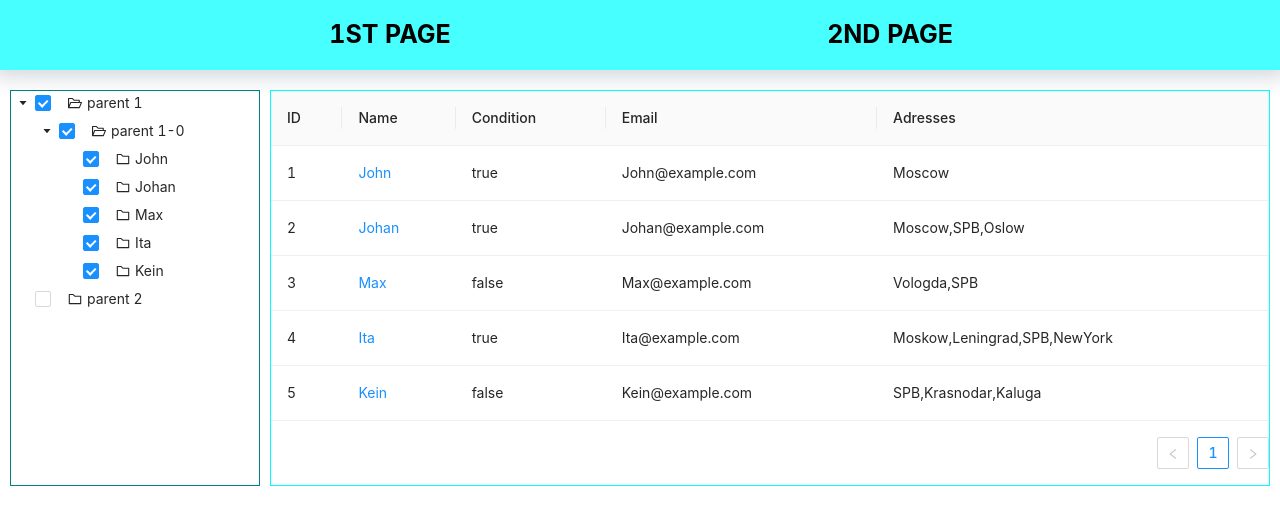
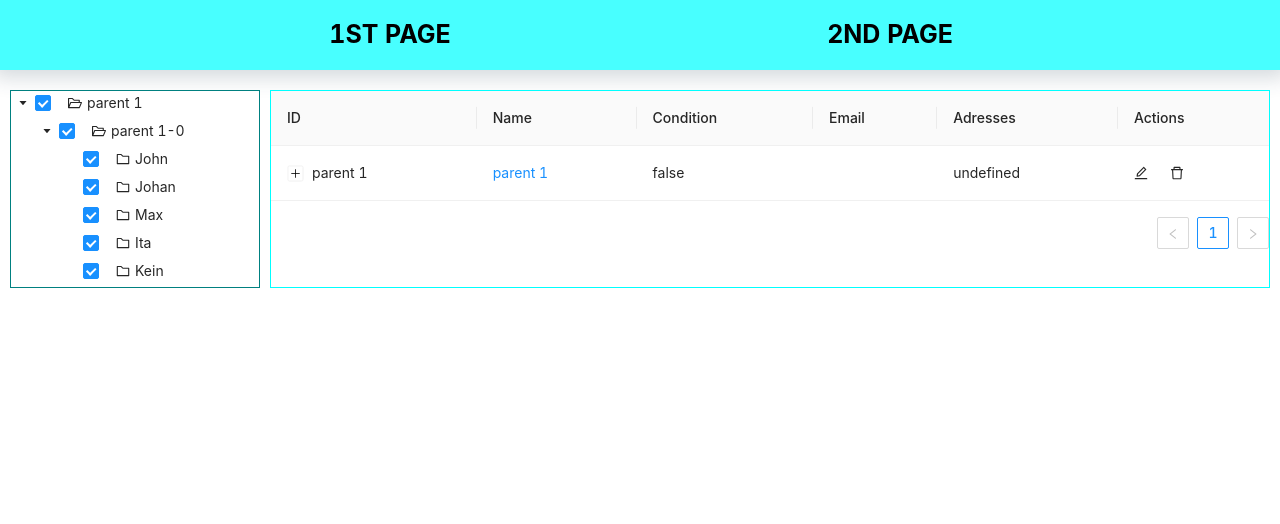
Before and after one commit to DillistoneFav/sedmax-Test, a React (Create React App) app: page /second-page in a window 1280 px wide. Both pictures are taken after a click on the element 43 px from the left and 103 px from the top of the page. Shown: the top 524 px of the page. Built offline with nearby package versions, Linux system fonts and the light colour scheme; the HTML template or start-up script is replaced by a standard one.

Commit message:
now its only 1 source of data, added Context API, lets see whats coming next

```diff
--- a/src/App.js
+++ b/src/App.js
@@ -7,9 +7,16 @@ import {
 import './App.css';
 import Navbar from "./components/Header/Navbar/Navbar";
 import { routes } from "./components/Router/router";
+import { AuthContext } from './components/Context/index';
+import { useState } from 'react';
 
 function App() {
+  const [newData, setNewData] = useState([]);
   return (
+    <AuthContext.Provider value={{
+      newData,
+      setNewData,
+    }}>
       <Router>
         <div className="App">
           <Navbar/>
@@ -21,6 +28,7 @@ function App() {
           </Routes>
         </div>
       </Router>
+    </AuthContext.Provider>
   );
 }
 
--- /dev/null
+++ b/src/components/Context/index.js
@@ -0,0 +1,3 @@
+import { createContext } from "react";
+
+export const AuthContext = createContext([123]);
--- a/src/components/Pages/FirstPage/FirstPage.jsx
+++ b/src/components/Pages/FirstPage/FirstPage.jsx
@@ -1,25 +1,29 @@
 import React from 'react';
-import { useState } from 'react';
+import { useState, useContext } from 'react';
 import { useNavigate } from 'react-router-dom';
 
 import { Table } from 'antd';
 import 'antd/dist/antd.css';
 
 import { getData } from '../../../store/functions';
+import { AuthContext } from '../../Context/index';
 
 import classes from './FirstPage.module.css';
 
 
 const FirstPage = () => {
+    const {newData, setNewData} = useContext(AuthContext)
+
     const data = getData();
+    console.log(data);
     const router = useNavigate();
     const [name, setName] = useState(undefined);
 
 
     //TODO rework with using ID
-    const goToName = (name) => {
-        setName(name);
-        router(`/first-page/${name}`);
+    const goToName = (selectedRowKey) => {
+        setName(selectedRowKey);
+        router(`/first-page/${selectedRowKey}`);
     }
 
     const columns = [
@@ -28,7 +32,7 @@ const FirstPage = () => {
             title: 'Name',
             dataIndex: 'title',
             key: 'Name' ,
-            render: (item) => <a onClick={() => goToName(item)}>{item}</a>
+            render: (name) => <a onClick={() => goToName(name)}>{name}</a>
         },
         {
             title: 'Condition',
@@ -48,8 +52,9 @@ const FirstPage = () => {
     return (
         <div className={classes.Wrapper}>
             <Table
+                rowKey={data.key}
                 columns={columns}
-                dataSource={data}
+                dataSource={data[0].children[0].children}
             />
         </div>
     );
--- a/src/components/Pages/SecondPage/SecondPage.jsx
+++ b/src/components/Pages/SecondPage/SecondPage.jsx
@@ -1,23 +1,28 @@
 /* eslint-disable jsx-a11y/anchor-is-valid */
-import React, { useCallback, useEffect, useState } from 'react';
+import React, { useState, useContext, useEffect } from 'react';
 import { useNavigate } from 'react-router-dom';
 import classes from './SecondPage.module.css';
 import { Tree, Table } from 'antd';
+import { EditOutlined, DeleteOutlined } from '@ant-design/icons';
 import 'antd/dist/antd.css';
-import { getTree, getData } from '../../../store/functions';
+import { getData } from '../../../store/functions';
+import { AuthContext } from '../../Context/index';
 
 const SecondPage = () => {
+    const {newData, setNewData} = useContext(AuthContext)
+
     const { DirectoryTree } = Tree;
 
     const router = useNavigate();
 
-    const [newData, setNewData] = useState([]);
     const [hasData, setHasData] = useState(false);
     const [name, setName] = useState('');
 
-    const treeData = getTree();
     const data = getData();
-    treeData[0].children[0].children = data;
+
+    useEffect(() => {
+
+    },[newData])
 
     const goToName = (name) => {
         setName(name);
@@ -45,12 +50,19 @@ const SecondPage = () => {
             key: 'Adresses',
             render: (item) => item + ' '
         },
+        {
+            title: 'Actions',
+            render: () => <div className={classes.Actions}><EditOutlined/><DeleteOutlined/></div>
+        }
     ];
 
     const onCheck = (checkedKeys, info) => {
-        info.checkedNodes.length ? setHasData(true) : setHasData(false);
-        if (info.checkedNodes.length > data.length) setNewData(data);
-        else setNewData(info.checkedNodes);
+        if (info.checkedNodes.length > data.length) {
+            setNewData(data)
+        } else {
+            setNewData(info.checkedNodes);
+        }
+        console.log(newData);
     }
 
 
@@ -59,19 +71,16 @@ const SecondPage = () => {
             <div className={classes.treeComp}>
                 <DirectoryTree
                     defaultExpandedKeys={['parent 1-0']}
-                    treeData={treeData}
+                    treeData={data}
                     onCheck={onCheck}
                     checkable
                 />
             </div>
             <div className={classes.tableComp}>
-            {hasData ?
                 <Table
                     columns={columns}
                     dataSource={newData}
                 />
-                : <h1>Выберите данные в дереве!</h1>
-            }
             </div>
         </div>
     );
--- a/src/components/Pages/SecondPage/SecondPage.module.css
+++ b/src/components/Pages/SecondPage/SecondPage.module.css
@@ -15,7 +15,8 @@
     margin-left: 10px;
 }
 
-.ant-tree.ant-tree-block-node .ant-tree-list-holder-inner .ant-tree-node-content-wrapper {
-    flex: 0 !important;
-    align-items: flex-start !important;
+.Actions{
+    width: 50px;
+    display: flex;
+    justify-content: space-between;
 }
--- a/src/store/data.json
+++ b/src/store/data.json
@@ -1,4 +1,12 @@
 [
+    {
+        "title": "parent 1",
+        "key": "parent 1",
+        "children": [
+          {
+            "title": "parent 1-0",
+            "key": "parent 1-0",
+            "children": [
                 {
                     "key": 1,
                     "title": "John",
@@ -35,3 +43,7 @@
                     "Adresses": ["SPB", "Krasnodar", "Kaluga"]
                 }
             ]
+          }
+        ]
+    }
+]
--- a/src/store/functions.js
+++ b/src/store/functions.js
@@ -1,10 +1,5 @@
 import tableData from './data.json';
-import tree from './tree.json';
 
 export const getData = () => {
     return JSON.parse(JSON.stringify(tableData));
 }
-
-export const getTree = () => {
-    return JSON.parse(JSON.stringify(tree));
-}
--- a/src/store/tree.json
+++ /dev/null
@@ -1,18 +0,0 @@
-[
-    {
-        "title": "parent 1",
-        "key": "parent 1",
-        "children": [
-          {
-            "title": "parent 1-0",
-            "key": "parent 1-0",
-            "children": []
-          }
-        ]
-    },
-    {
-        "title": "parent 2",
-        "key": "parent 2",
-        "children": []
-    }
-]
```
Lines whose indentation alone changed are shown as unchanged.
